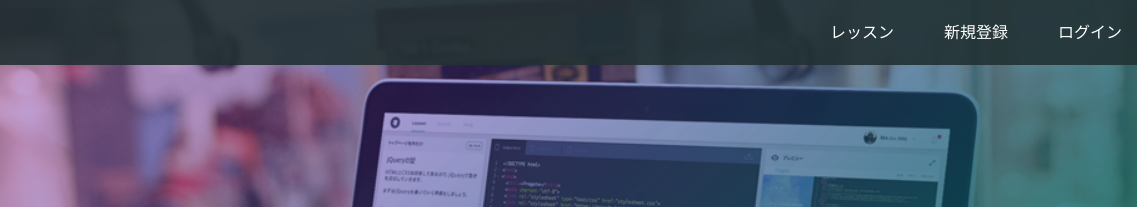
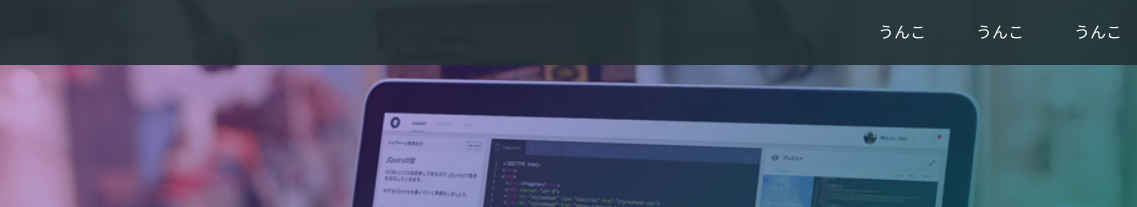
Before and after one commit to iwazawa/iwazawa.github.io, a plain HTML site: page index.html in a window 1280 px wide. Shown: the top 207 px of the page, 143-1280 px from the left. Drawn offline with Linux system fonts and the light colour scheme.

Commit message:
Update index.html

```diff
--- a/index.html
+++ b/index.html
@@ -15,9 +15,9 @@
       </div>
       <span class="fa fa-bars menu-icon"></span>
       <div class="header-right">
-        <a href="#">レッスン</a>
-        <a href="#">新規登録</a>
-        <a href="#" class="login">ログイン</a>
+        <a href="#">うんこ</a>
+        <a href="#">うんこ</a>
+        <a href="#" class="login">うんこ</a>
       </div>
     </div>
   </header>
```
